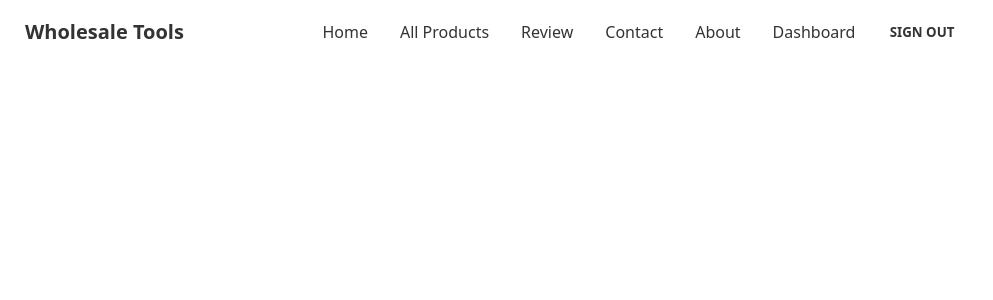
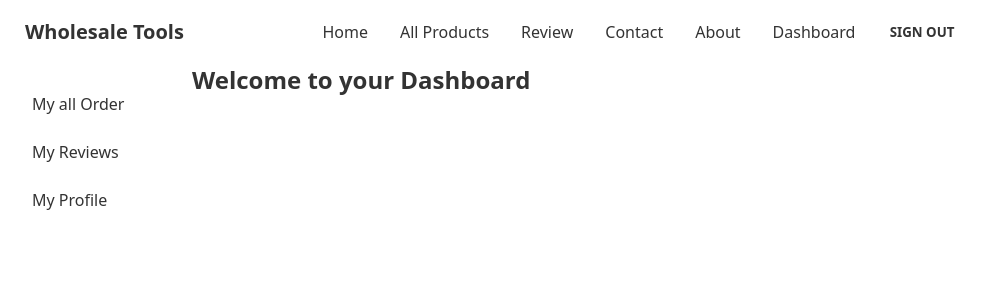
Before and after one commit to Arafin22/-manufacturer-website-client-side, a React (Create React App) app: page /dashboard in a window 1280 px wide. Shown: the top 300 px of the page, without its empty margins (0-993 px from the left). Built offline with nearby package versions, Linux system fonts and the light colour scheme; no server answers; sample sign-in values are in the browser's storage.

Commit message:
dashboard added

```diff
--- a/src/App.js
+++ b/src/App.js
@@ -5,12 +5,22 @@ import { Route, Routes } from "react-router-dom";
 import Navbar from "./Pages/Shared/Navber";
 import Login from "./Pages/Login/Login";
 import SignUp from "./Pages/Login/SignUp";
+import Dashboard from "./Pages/Dashboard/Dashboard";
+import RequireAuth from "./Pages/Login/RequireAuth";
 
 function App() {
   return (
     <div className="App">
       <Navbar></Navbar>
       <Routes>
+        <Route
+          path="dashboard"
+          element={
+            <RequireAuth>
+              <Dashboard />
+            </RequireAuth>
+          }
+        ></Route>
         <Route path="login" element={<Login />} />
         <Route path="signup" element={<SignUp />} />
       </Routes>
--- /dev/null
+++ b/src/Pages/Dashboard/Dashboard.js
@@ -0,0 +1,48 @@
+import React from "react";
+import { useAuthState } from "react-firebase-hooks/auth";
+import { Link, Outlet } from "react-router-dom";
+import auth from "../../firebase.init";
+import useAdmin from "../../Pages/Hooks/useAdmin";
+
+const Dashboard = () => {
+  const [user] = useAuthState(auth);
+  const [admin] = useAdmin(user);
+  return (
+    <div class="drawer drawer-mobile">
+      <input id="dashboard-sidebar" type="checkbox" class="drawer-toggle" />
+      <div class="drawer-content">
+        <h2 className="text-2xl font-bold text-Violet-500">
+          Welcome to your Dashboard
+        </h2>
+        <Outlet></Outlet>
+      </div>
+      <div class="drawer-side">
+        <label for="dashboard-sidebar" class="drawer-overlay"></label>
+        <ul class="menu p-4 overflow-y-auto w-48 bg-base-100 text-base-content">
+          <li>
+            <Link to="/dashboard">My all Order</Link>
+          </li>
+
+          <li>
+            <Link to="/dashboard/review">My Reviews</Link>
+          </li>
+          <li>
+            <Link to="/dashboard/myprofile">My Profile</Link>
+          </li>
+          {admin && (
+            <>
+              <li>
+                <Link to="/dashboard/users">All Users</Link>
+              </li>
+              <li>
+                <Link to="/dashboard/addProduct">Add a Product</Link>
+              </li>
+            </>
+          )}
+        </ul>
+      </div>
+    </div>
+  );
+};
+
+export default Dashboard;
--- /dev/null
+++ b/src/Pages/Hooks/useAdmin.js
@@ -0,0 +1,27 @@
+import { useEffect, useState } from "react";
+
+const useAdmin = (user) => {
+  const [admin, setAdmin] = useState(false);
+  const [adminLoading, setAdminLoading] = useState(true);
+  useEffect(() => {
+    const email = user?.email;
+    if (email) {
+      fetch(`http://localhost:5000/admin/${email}`, {
+        method: "GET",
+        headers: {
+          "content-type": "application/json",
+          authorization: `Bearer ${localStorage.getItem("accessToken")}`,
+        },
+      })
+        .then((res) => res.json())
+        .then((data) => {
+          setAdmin(data.admin);
+          setAdminLoading(false);
+        });
+    }
+  }, [user]);
+
+  return [admin, adminLoading];
+};
+
+export default useAdmin;
```
